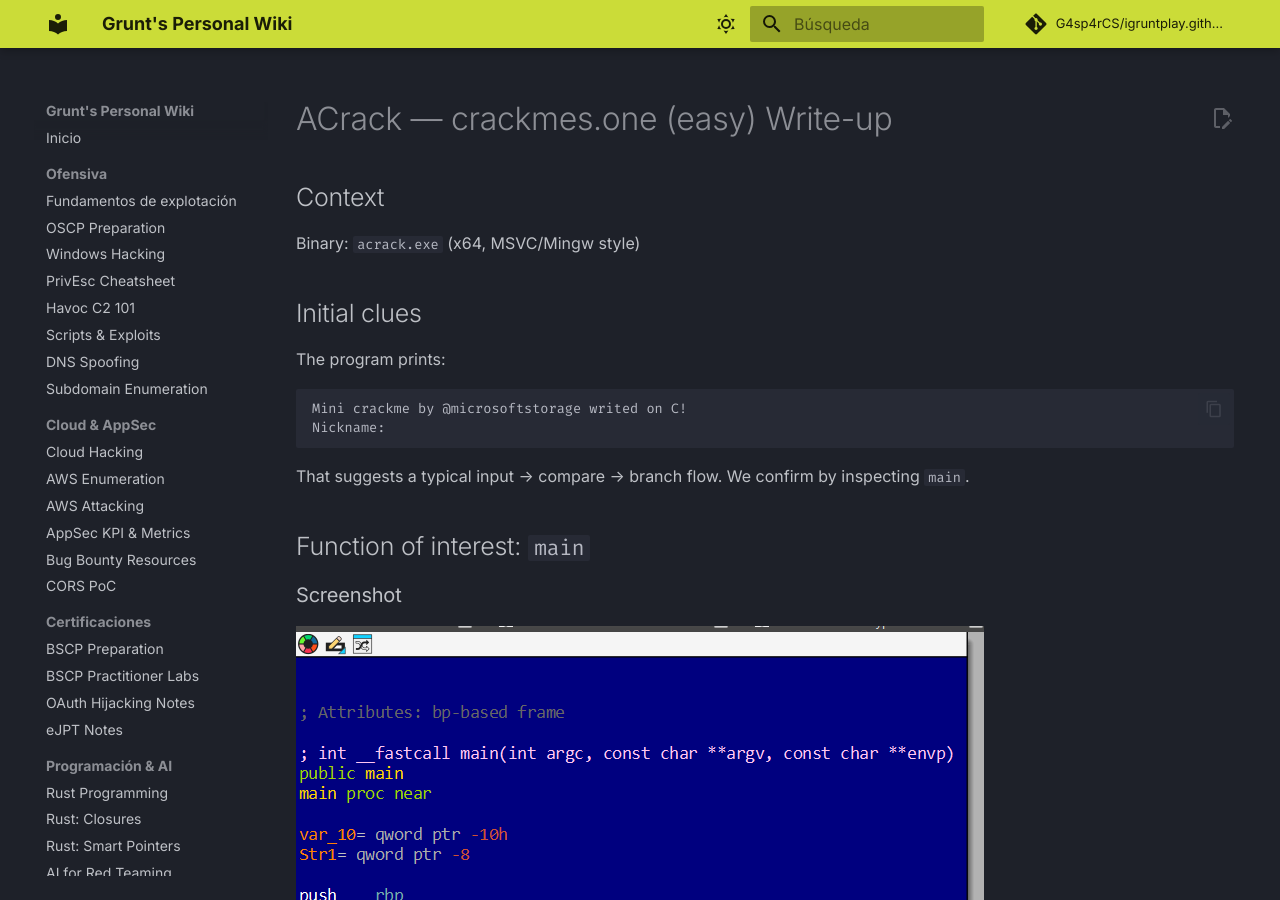
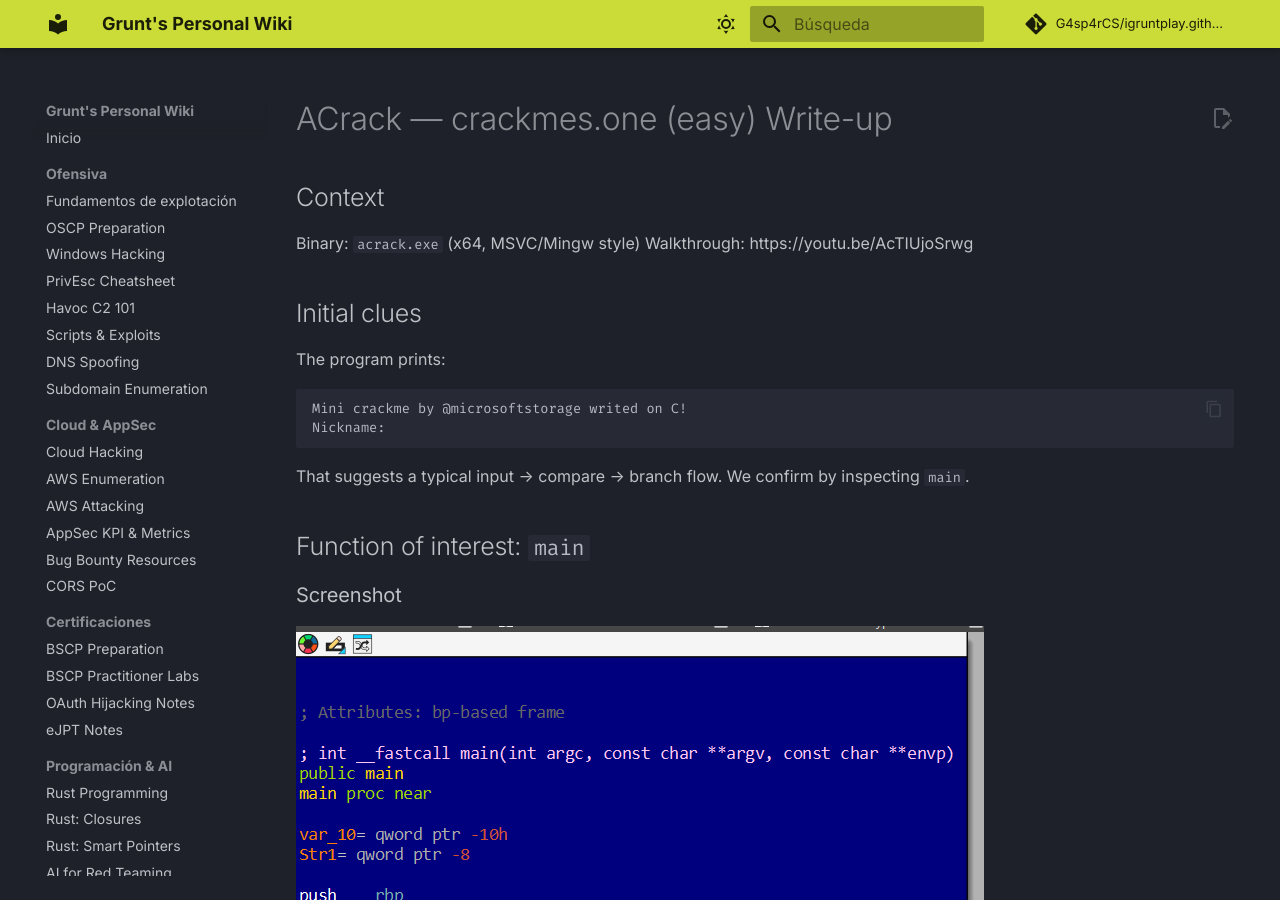
Before and after one commit to G4sp4rCS/igruntplay.github.io, an MkDocs documentation site: the page built from docs/bin-exploitation/crackmes-challenges/crackmes-challenges/acrack.md, in a window 1280 px wide and 900 px high. Built offline with MkDocs 1.6.1 and Material for MkDocs 9.7.7, drawn with Linux system fonts in a browser that asks for light colours; comment, search, counter and statistics services are not loaded; some of the changed lines change nothing that is shown.

Commit message:
Update acrack.md

```diff
--- a/docs/bin-exploitation/crackmes-challenges/crackmes-challenges/acrack.md
+++ b/docs/bin-exploitation/crackmes-challenges/crackmes-challenges/acrack.md
@@ -3,6 +3,7 @@
 ## Context
 
 Binary: `acrack.exe` (x64, MSVC/Mingw style)
+Walkthrough: https://youtu.be/AcTIUjoSrwg
 
 ## Initial clues
 
```
